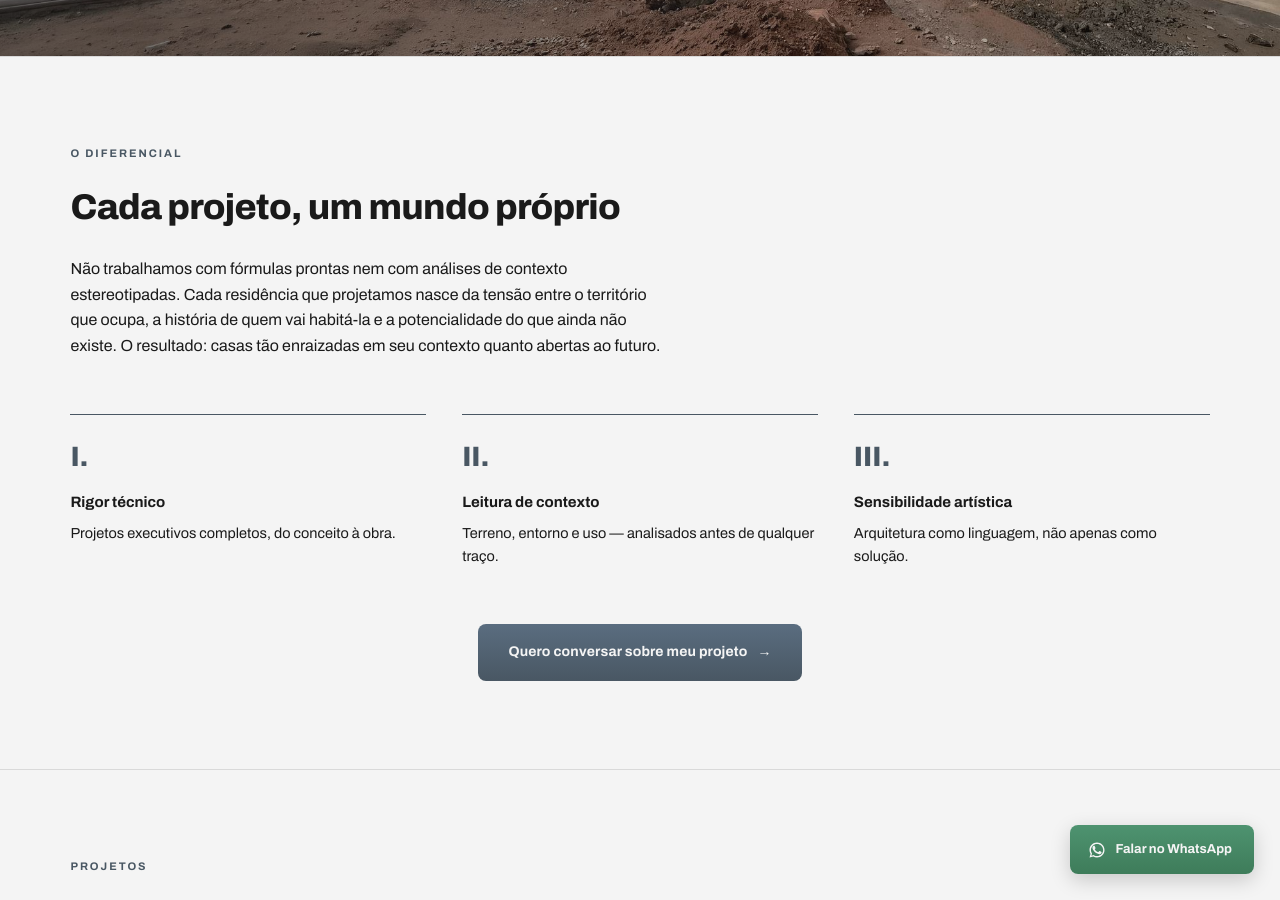
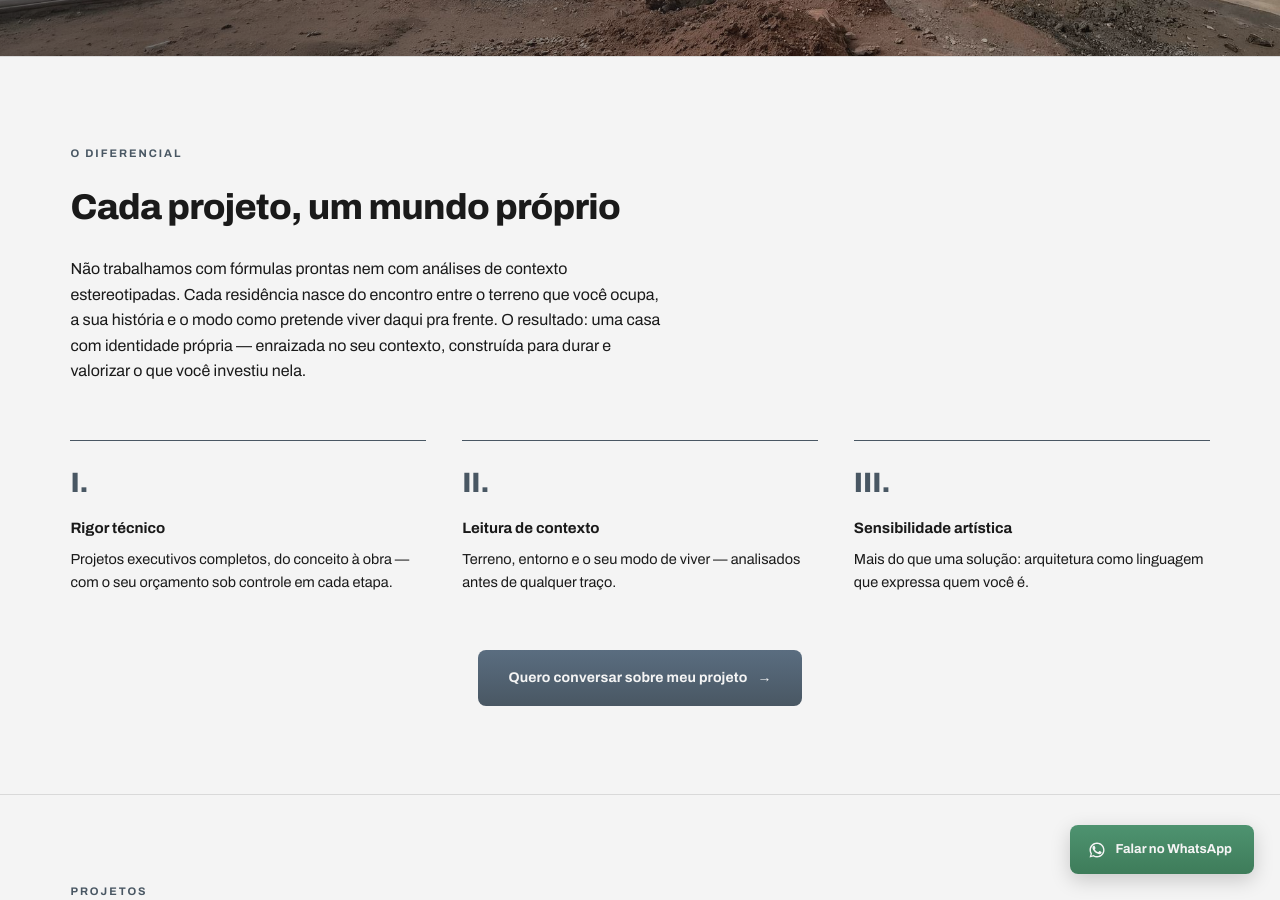
Before and after one commit to cidclementino/projetos-odisse, a Jekyll site: the page built from residencial/index.html, in a window 1280 px wide and 900 px high, scrolled down 844 px. Built offline with Jekyll 4.4.1, drawn with Linux system fonts in a browser that asks for light colours.

Commit message:
Update residencial_conteudo.yml

```diff
--- a/_data/residencial_conteudo.yml
+++ b/_data/residencial_conteudo.yml
@@ -9,17 +9,17 @@ hero:
 
 diferencial:
   titulo: "Cada projeto, um mundo próprio"
-  descricao: "Não trabalhamos com fórmulas prontas nem com análises de contexto estereotipadas. Cada residência que projetamos nasce da tensão entre o território que ocupa, a história de quem vai habitá-la e a potencialidade do que ainda não existe. O resultado: casas tão enraizadas em seu contexto quanto abertas ao futuro."
+  descricao: "Não trabalhamos com fórmulas prontas nem com análises de contexto estereotipadas. Cada residência nasce do encontro entre o terreno que você ocupa, a sua história e o modo como pretende viver daqui pra frente. O resultado: uma casa com identidade própria — enraizada no seu contexto, construída para durar e valorizar o que você investiu nela."
   itens:
     - numero: "I."
       titulo: "Rigor técnico"
-      texto: "Projetos executivos completos, do conceito à obra."
+      texto: "Projetos executivos completos, do conceito à obra — com o seu orçamento sob controle em cada etapa."
     - numero: "II."
       titulo: "Leitura de contexto"
-      texto: "Terreno, entorno e uso — analisados antes de qualquer traço."
+      texto: "Terreno, entorno e o seu modo de viver — analisados antes de qualquer traço."
     - numero: "III."
       titulo: "Sensibilidade artística"
-      texto: "Arquitetura como linguagem, não apenas como solução."
+      texto: "Mais do que uma solução: arquitetura como linguagem que expressa quem você é."
 
 prova_visual:
   titulo: "Projetos que já ganharam forma"
```
